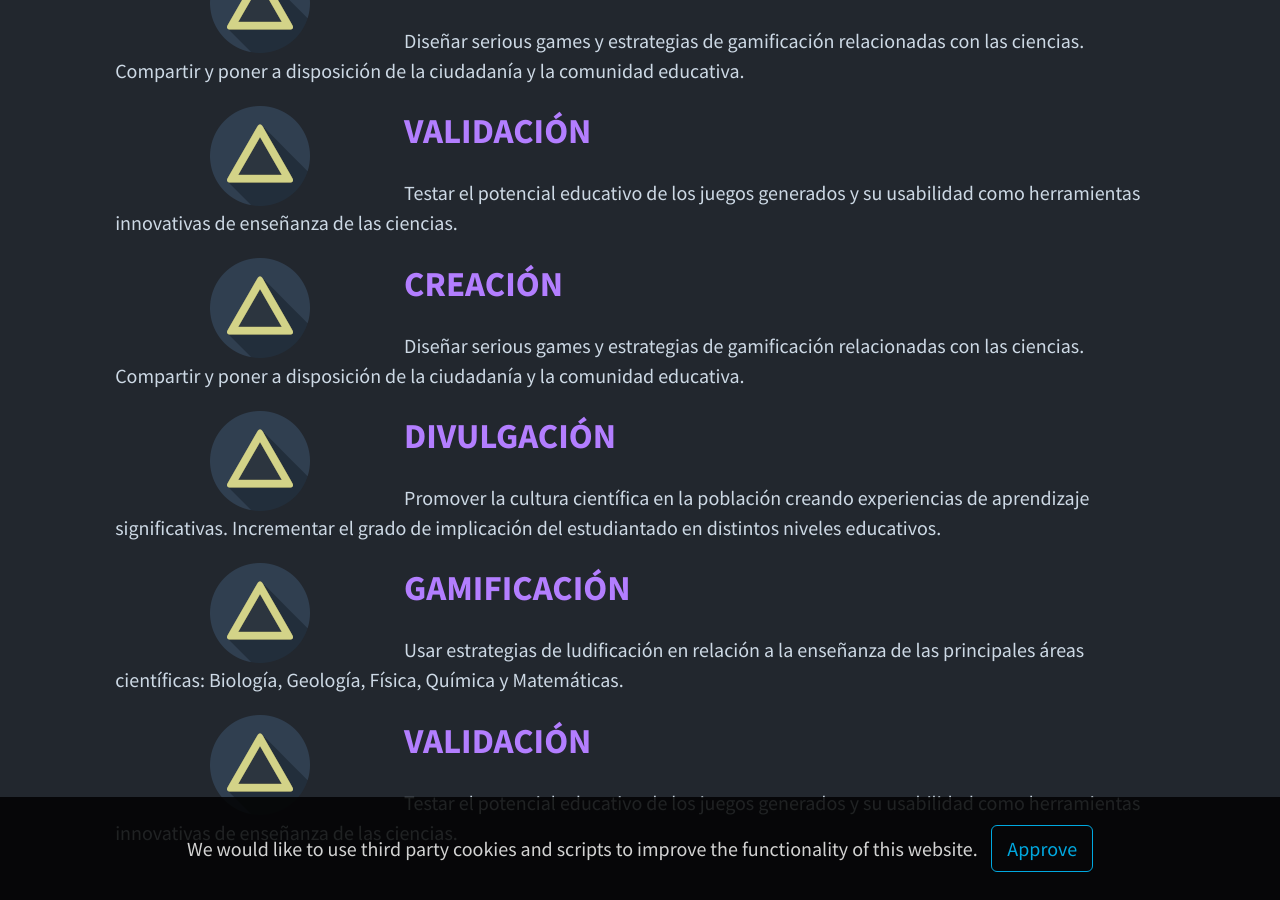
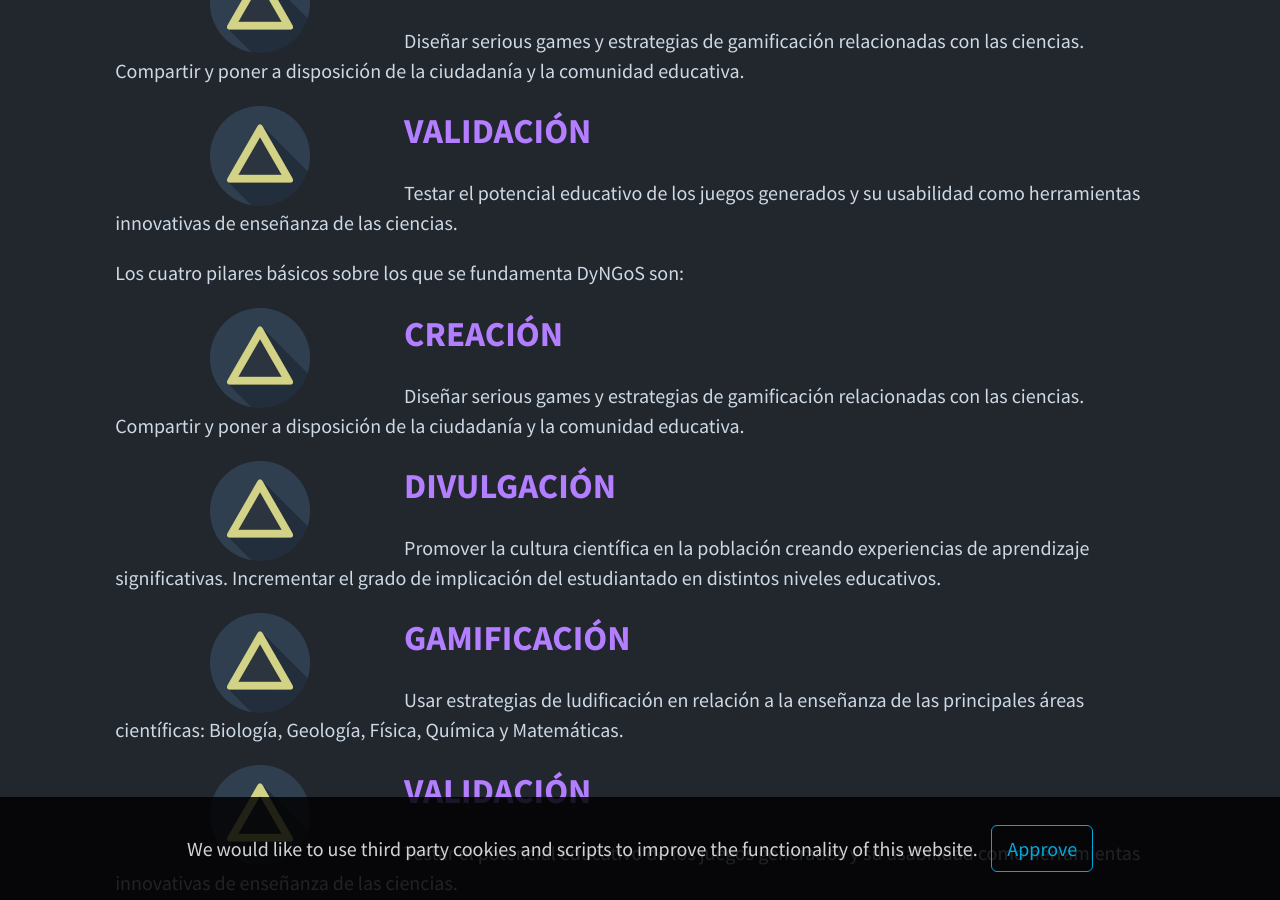
Before and after one commit to dyn-gos/dyn-gos.github.io, a Jekyll site: the page built from index.md, in a window 1280 px wide and 900 px high, scrolled down 818 px. Built offline with Jekyll 4.4.1, drawn with Linux system fonts in a browser that asks for light colours.

Commit message:
Update goals.html

```diff
--- a/_includes/goals.html
+++ b/_includes/goals.html
@@ -1,3 +1,6 @@
+
+<p>Los cuatro pilares básicos sobre los que se fundamenta DyNGoS son: </p>
+
 {% for goal in site.goals %}
   <img src="{{ goal.img }}" alt="{{ goal.goal }}" style="float:left">
   <h2>{{ goal.goal }}</h2>
```
